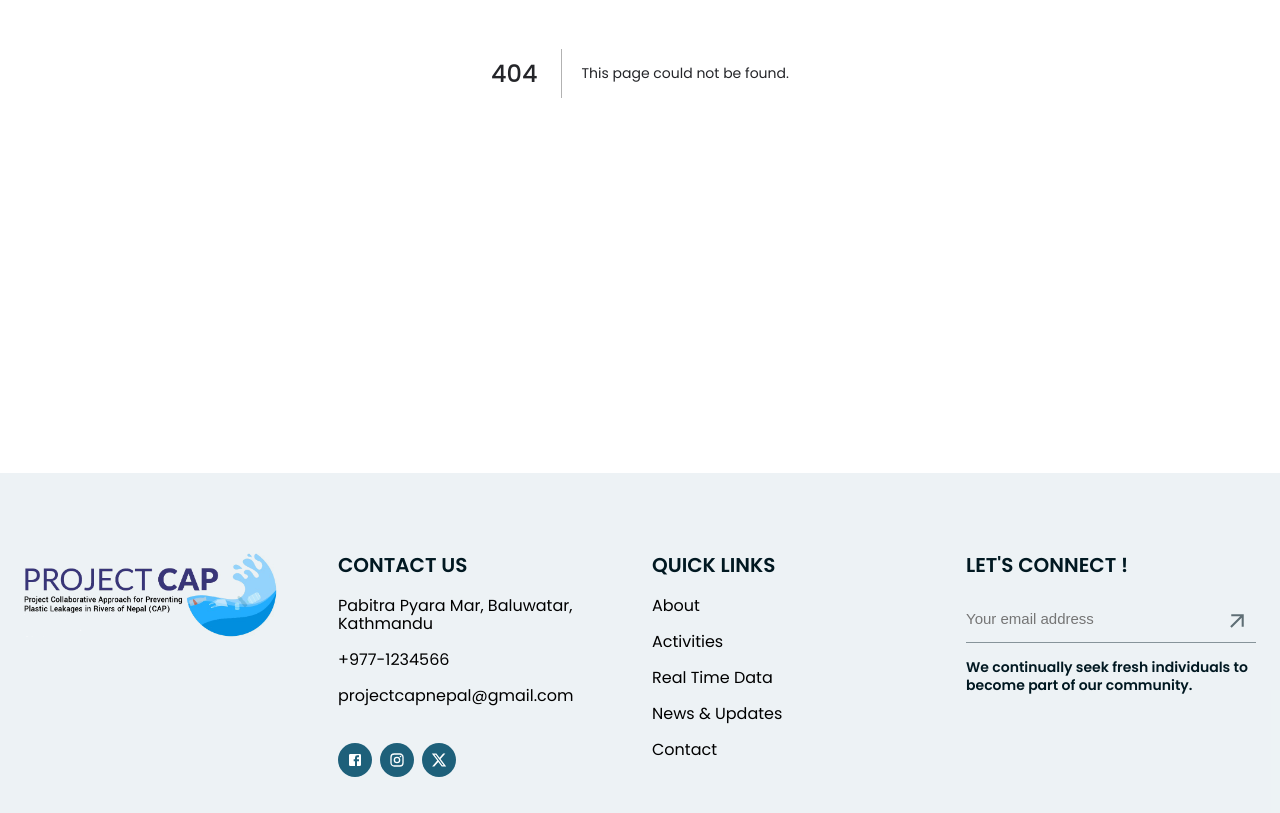
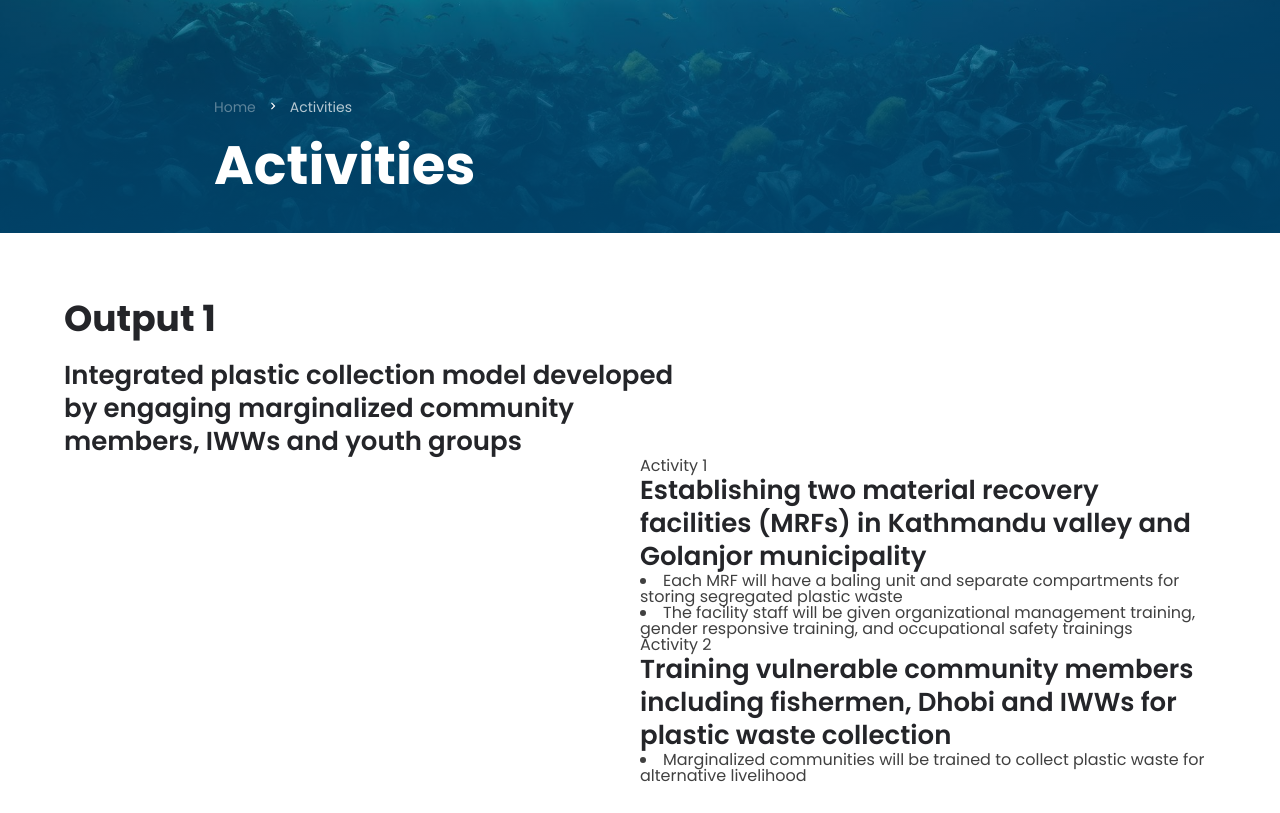
Before and after one commit to yogesh-karki/project-cap, a Next.js app: page /activities in a window 1280 px wide. Before the commit this address had no page. Shown: the part 327-1140 px from the top of the page. Built offline with nearby package versions, Linux system fonts and the light colour scheme.

Commit message:
activities | incomplete

```diff
--- a/src/components/Banner/InnerBanner.jsx
+++ b/src/components/Banner/InnerBanner.jsx
@@ -4,7 +4,7 @@ import { Container } from "@mui/material";
 import Link from "next/link";
 import { KeyboardArrowRight } from "@mui/icons-material";
 
-const InnerBanner = ({ title, text, image }) => {
+const InnerBanner = ({ title, parent, image }) => {
   return (
     <section
       className={componentStyle.banner_page}
@@ -22,12 +22,16 @@ const InnerBanner = ({ title, text, image }) => {
               </span>
             </li>
 
-            <li>
-              <Link href="/about">About</Link>
-              <span>
-                <KeyboardArrowRight />
-              </span>
-            </li>
+            {parent ? (
+              <li>
+                <Link href="#">{parent}</Link>
+                <span>
+                  <KeyboardArrowRight />
+                </span>
+              </li>
+            ) : (
+              ""
+            )}
           </ul>
           <h2>{title}</h2>
         </div>
--- a/src/components/Header/Header.jsx
+++ b/src/components/Header/Header.jsx
@@ -121,7 +121,7 @@ const Header = () => {
                 </div>
               </li>
               <li>
-                <Link className="link-btn" href="/about">
+                <Link className="link-btn" href="/activities">
                   Activities{" "}
                 </Link>
               </li>
--- a/src/pages/about/index.jsx
+++ b/src/pages/about/index.jsx
@@ -18,6 +18,7 @@ const about = () => {
 
       <InnerBanner
         title="Project Description"
+        parent="About"
         image="/quiet-issue-underwater-plastics-float-blue-sea.jpg"
       />
 
--- /dev/null
+++ b/src/pages/activities/data.json
@@ -0,0 +1,76 @@
+[
+  {
+    "title": "Output 1",
+    "text": "Integrated plastic collection model developed by engaging marginalized community members, IWWs and youth groups",
+    "activities": [
+      {
+        "activity_head": "Activity 1 ",
+        "activity_title": "Establishing two material recovery facilities (MRFs) in Kathmandu valley and Golanjor municipality  ",
+        "activity_text": "<li>Each MRF will have a baling unit and separate compartments for storing segregated plastic waste</li><li>The facility staff will be given organizational management training, gender responsive training, and occupational safety trainings </li>"
+      },
+      {
+        "activity_head": "Activity 2 ",
+        "activity_title": "Training vulnerable community members including fishermen, Dhobi and IWWs for plastic waste collection ",
+        "activity_text": "<li>Marginalized communities will be trained to collect plastic waste for alternative livelihood </li>"
+      }
+    ]
+  },
+  {
+    "title": "Output 2",
+    "text": "Inclusive recycling network developed for value addition of plastic waste ",
+    "activities": [
+      {
+        "activity_head": "Activity 3",
+        "activity_title": "Strengthening the capacity of one HDPE/LDPE recycling facility   ",
+        "activity_text": "<li>An existing HDPE/LDPE facility in Gajuri rural municipality will be strengthened to increase its operational efficiency </li>"
+      },
+      {
+        "activity_head": "Activity 4",
+        "activity_title": "Establishment of a PET recycling facility ",
+        "activity_text": "<li>A recycling facility will be set up with a washline, an extruder and a strap extrusion that will process recovered plastics into pellets and recycled straps </li>"
+      },
+      {
+        "activity_head": "Activity 5",
+        "activity_title": "Stakeholders dialogue for recycled plastic standardization   ",
+        "activity_text": "<li>A dialogue will be organized to incorporate the private sector including existing recyclers, plastic manufacturers, government counterparts including MoFE, DoEnv, DoI, NBSM, as well as academic institutions and experts  </li><li>International experts who have helped standardize recycling process will be included in the dialogue  </li><li>Based on the discussions, a set of recommendations will be prepared and handed over to the concerned governmental body   </li>"
+      }
+    ]
+  },
+  {
+    "title": "Output 3",
+    "text": "Engagement of Key stakeholders to foster enabling environment for plastic waste management through education, awareness dialogues, and advocacy  ",
+    "activities": [
+      {
+        "activity_head": "Activity 6 ",
+        "activity_title": "Strengthening existing CSOs of waste workers  ",
+        "activity_text": "<li>Members of CSOs will be trained on organizational management  </li><li>Selected CSOs will be trained on policy advocacy and gender responsiveness </li>"
+      },
+      {
+        "activity_head": "Activity 7",
+        "activity_title": "Establishment of 12 waste smart clubs in public schools  ",
+        "activity_text": "<li>Twelve schools from project areas will be selected based on a selection matrix</li><li>Each WSCs will be extended a Children Impact Fund  </li><li>E-Library will be installed at each WSC  </li><li>Waste smart museums will be built at each WSC with an objective of inducing behavioural change in school children </li>"
+      },
+      {
+        "activity_head": "Activity 8",
+        "activity_title": "Establishment of a youth cohort to engage youth groups ",
+        "activity_text": "<li>One cohort of youth will be established from the project area</li><li>The cohort will be trained on conducting community level advocacy and awareness programs to institutionalize circular economy </li><li>Youth Cohort will lead 12 river cleanup campaigns </li>"
+      }
+    ]
+  },
+  {
+    "title": "Output 4",
+    "text": "Efficient knowledge gathering and dissemination to support national and regional replication ",
+    "activities": [
+      {
+        "activity_head": "Activity 9",
+        "activity_title": "Plastic Waste Mapping  ",
+        "activity_text": "<li>Plastic waste mapping will be carried out through usage of visual surveying, government data, and technologies such as GIS </li>"
+      },
+      {
+        "activity_head": "Activity 10 ",
+        "activity_title": "Web Portal Development ",
+        "activity_text": "<li>A web portal will be developed to store and share all the related data findings</li><li>roject team will setup a mechanism to track near-real time data from project activities </li>"
+      }
+    ]
+  }
+]
--- /dev/null
+++ b/src/pages/activities/index.jsx
@@ -0,0 +1,60 @@
+import Head from "next/head";
+
+import { Container, Grid } from "@mui/material";
+
+import InnerBanner from "../../components/Banner/InnerBanner";
+import style from "./style.module.scss";
+
+import data from "./data.json";
+
+const Activities = () => {
+  return (
+    <>
+      <Head>
+        <title>ABOUT | GREENSHIFT NEPAL</title>
+        <meta property="og:image" content="./XDfMiMpv1kt6nn5JPDLG.jpg" />
+        <meta property="og:image:width" content="640" />
+        <meta property="og:image:height" content="442" />
+      </Head>
+
+      <InnerBanner
+        title="Activities"
+        parent="Activities"
+        image="/quiet-issue-underwater-plastics-float-blue-sea.jpg"
+      />
+
+      <Container maxWidth="lg">
+        {data.map((data, index) => {
+          return (
+            <div key={index} className={style.output}>
+              <div className={style.output_title_main}>
+                <h3>{data.title}</h3>
+                <h5>{data.text}</h5>
+              </div>
+
+              {data.activities.map((val, index) => {
+                return (
+                  <Grid container key={index}>
+                    <Grid item md={6}>
+                      <img src="" alt="" />
+                    </Grid>
+
+                    <Grid item md={6}>
+                      <span>{val.activity_head}</span>
+                      <h5>{val.activity_title}</h5>
+                      <div
+                        dangerouslySetInnerHTML={{ __html: val.activity_text }}
+                      />
+                    </Grid>
+                  </Grid>
+                );
+              })}
+            </div>
+          );
+        })}
+      </Container>
+    </>
+  );
+};
+
+export default Activities;
--- /dev/null
+++ b/src/pages/activities/style.module.scss
@@ -0,0 +1,14 @@
+.output {
+  margin: 60px 0;
+
+  &_title_main {
+    h3 {
+      margin-bottom: 15px;
+    }
+
+    h5 {
+      width: 630px;
+      max-width: 100%;
+    }
+  }
+}
--- a/src/pages/methodology-and-innovation/index.jsx
+++ b/src/pages/methodology-and-innovation/index.jsx
@@ -36,6 +36,7 @@ const strategy = () => {
       </Head>
       <InnerBanner
         title="Methodology and Innovation "
+        parent="About"
         image="/plastic-waste-pollution-ocean-plastic-bottle-floating-ocean-generative-ai.jpg"
       />
 
--- a/src/pages/strategy/index.jsx
+++ b/src/pages/strategy/index.jsx
@@ -37,7 +37,7 @@ const strategy = () => {
         <meta property="og:image:width" content="640" />
         <meta property="og:image:height" content="442" />
       </Head>
-      <InnerBanner title="Strategy" image="/224.jpg" />
+      <InnerBanner parent="About" title="Strategy" image="/224.jpg" />
 
       <section className={componentStyle.textbox}>
         <Container maxWidth="md">
--- a/src/pages/team/index.jsx
+++ b/src/pages/team/index.jsx
@@ -19,7 +19,7 @@ const index = () => {
         <meta property="og:image:width" content="640" />
         <meta property="og:image:height" content="442" />
       </Head>
-      <InnerBanner title="Team" image="/team.jpg" />
+      <InnerBanner title="Team" parent="About" image="/team.jpg" />
 
       <section className={componentStyle.textbox}>
         <Container maxWidth="lg">
--- a/src/styles/component.module.scss
+++ b/src/styles/component.module.scss
@@ -218,7 +218,7 @@
   .map_title {
     position: absolute;
     left: 5%;
-    bottom: 15px;
+    bottom: 150px;
     width: 370px;
 
     h5 {
@@ -514,6 +514,14 @@
   }
 }
 
+@media screen and (max-width: 1700px) {
+  .map_section {
+    .map_title {
+      bottom: 15px;
+    }
+  }
+}
+
 @media screen and (max-width: 1400px) {
   .map_section {
     .map_title {
--- a/src/styles/globals.css
+++ b/src/styles/globals.css
@@ -282,6 +282,12 @@ img {
   }
 }
 
+@media screen and (max-width: 420px) {
+  h2 {
+    font-size: 50px;
+  }
+}
+
 .homeSlider:hover .swiper-button-next {
   opacity: 1;
   transform: scale(1);
```
